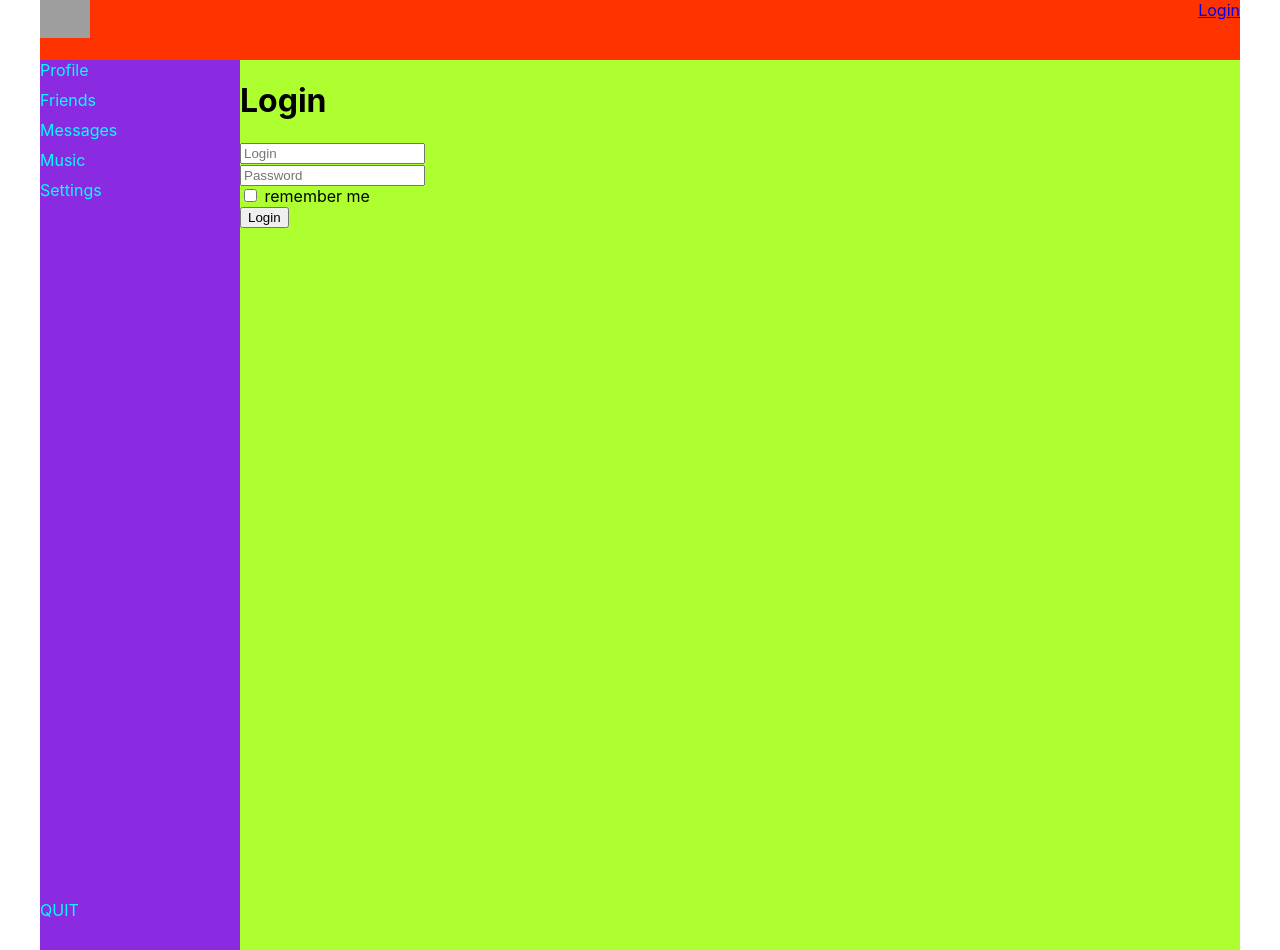
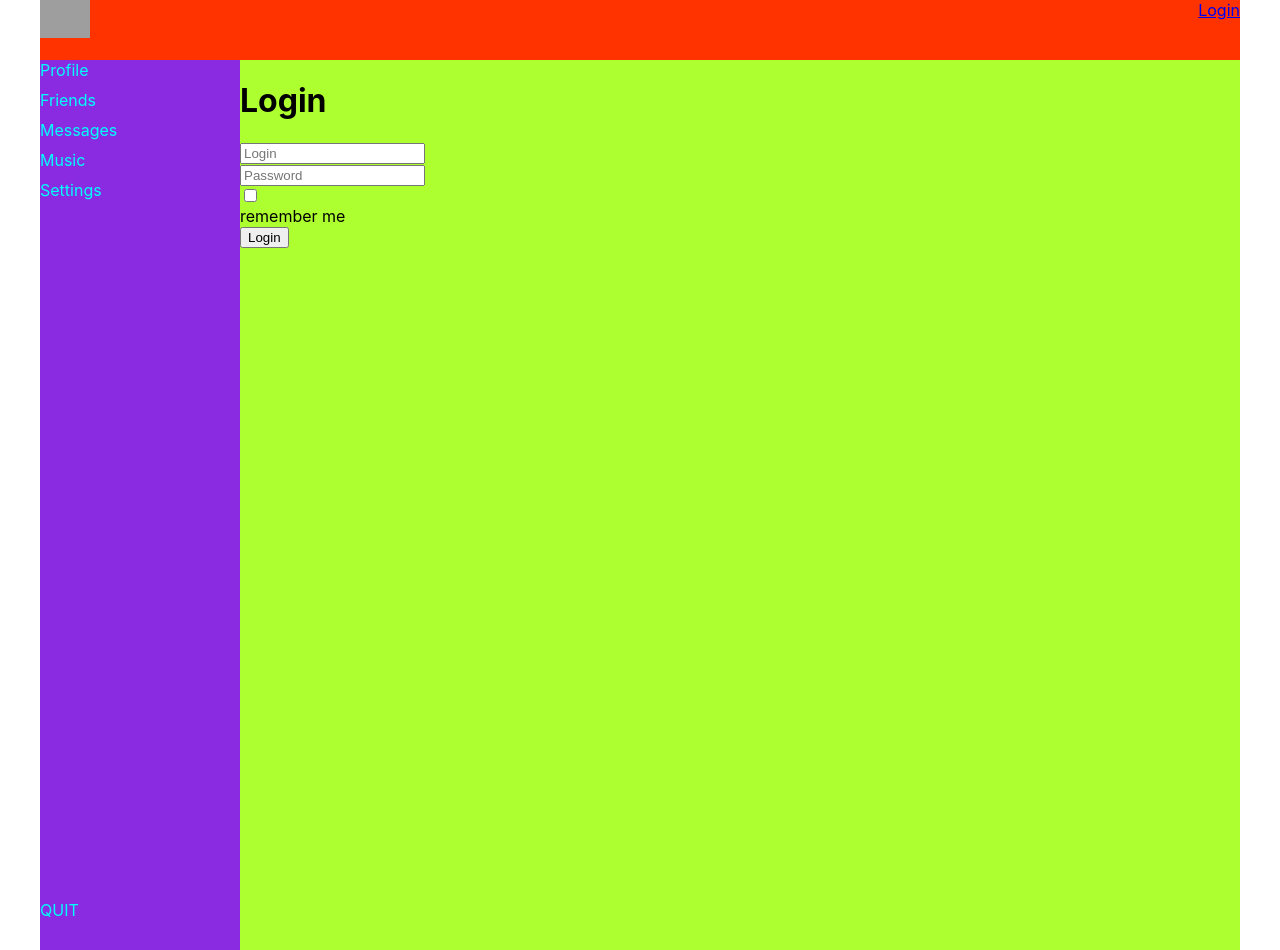
Before and after one commit to Sallagar/React, a React (Create React App) app: page /login in a window 1280 px wide. Built offline with nearby package versions, Linux system fonts and the light colour scheme; no server answers; grey boxes are pictures that could not be loaded.

Commit message:
redux-form filed validation

```diff
--- a/src/components/Login/Login.jsx
+++ b/src/components/Login/Login.jsx
@@ -1,5 +1,9 @@
 import React from 'react';
 import {Field, reduxForm} from "redux-form";
+import { Input } from '../common/formsControl/FormsControl';
+import { required } from './../../validators/validators';
+
+
 
 const LoginForm = (props) => {
     return (
@@ -7,15 +11,17 @@ const LoginForm = (props) => {
             <div>
                 <Field placeholder={"Login"}
                 name={"login"}
-                component={"input"}/>
+                validate={[required]}
+                component={Input}/>
             </div>
             <div>
                 <Field placeholder={"Password"}
                 name={"password"}
-                component={"input"}/>
+                validate={[required]}
+                component={Input}/>
             </div>
             <div>
-                <Field component={"input"}
+                <Field component={Input}
                 name={"rememberMe"}
                 type={"checkbox"}/> remember me
             </div>
--- /dev/null
+++ b/src/components/common/formsControl/FormsControl.js
@@ -0,0 +1,31 @@
+import React from "react"
+import styles from './FormsControl.module.css'
+
+const FormControl = ({input, meta, child, ...props}) => {
+    const error = meta.touched && meta.error
+    return (
+        <div className={styles.formControl + ' ' + (
+            error ? styles.error : '')} >
+            <div>
+                {props.children}
+            </div>
+            {error && <span>{meta.error}</span>}
+        </div>
+    )
+}
+
+export const Textarea = (props) => {
+    const {input, meta, child, ...restProps} = props
+    return (<FormControl
+        {...props}><textarea {...input} {...restProps}/>
+    </FormControl>
+    )
+}
+
+export const Input = (props) => {
+    const {input, meta, child, ...restProps} = props
+    return (<FormControl
+    {...props}><input {...input} {...restProps}/>
+</FormControl>
+    )
+}
--- /dev/null
+++ b/src/components/common/formsControl/FormsControl.module.css
@@ -0,0 +1,8 @@
+.formControl.error input,
+.formControl.error textarea{
+    border: solid red 3px;
+}
+
+.formControl.error span {
+    color: red;
+}
--- a/src/components/dialogs/Dialogs.jsx
+++ b/src/components/dialogs/Dialogs.jsx
@@ -3,6 +3,8 @@ import dialogs from './Dialogs.module.css';
 import DialogItem from './dialogItem/DialogsItem'
 import Message from './message/Message';
 import {Field, reduxForm} from "redux-form";
+import { Textarea } from "../common/formsControl/FormsControl";
+import { required, maxLengthCreator, minLengthCreator } from './../../validators/validators';
 
 
 
@@ -40,7 +42,9 @@ const addMessageForm = (props) => {
       <div>
         <Field placeholder={'Enter your message'}
         name={'newMessageBody'}
-        component={'textarea'} />
+        component={Textarea}
+        validate={[required, maxLengthCreator(100), minLengthCreator()]}/>
+
       </div>
       <div>
         <button>Send message</button>
--- a/src/components/profile/My posts/MyPosts.jsx
+++ b/src/components/profile/My posts/MyPosts.jsx
@@ -2,6 +2,8 @@ import React from "react"
 import MyPost from './MyPosts.module.css'
 import Post from './Post/Post';
 import { Field, reduxForm } from "redux-form";
+import { required, maxLengthCreator, minLengthCreator } from "../../../validators/validators";
+import { Textarea } from "../../common/formsControl/FormsControl";
 
 const MyPosts = (props) => {
   const postsElements = props.posts.map((p) => (
@@ -32,7 +34,8 @@ const addPostForm = (props) => {
       <div className={MyPost.textarea}>
         <Field placeholder={'Enter text for post'}
         name={'newPostText'}
-        component={'textarea'}/>
+        component={Textarea}
+        validate={[required, maxLengthCreator(10), minLengthCreator(2)]}/>
       </div>
       <div>
         <button>Add Post</button>
--- /dev/null
+++ b/src/validators/validators.js
@@ -0,0 +1,17 @@
+export const required = value => {
+    if (value) return undefined
+
+    return 'Field is required'
+}
+
+export const maxLengthCreator = (maxLength) => (value) => {
+    if (value && value.length > maxLength) return `Тo more than ${maxLength} symbols`
+
+    return undefined
+}
+
+export const minLengthCreator = (minLength) => (value) =>{
+    if (value && value.length < minLength) return `At least ${minLength} symbols`
+
+    return undefined
+}
```
